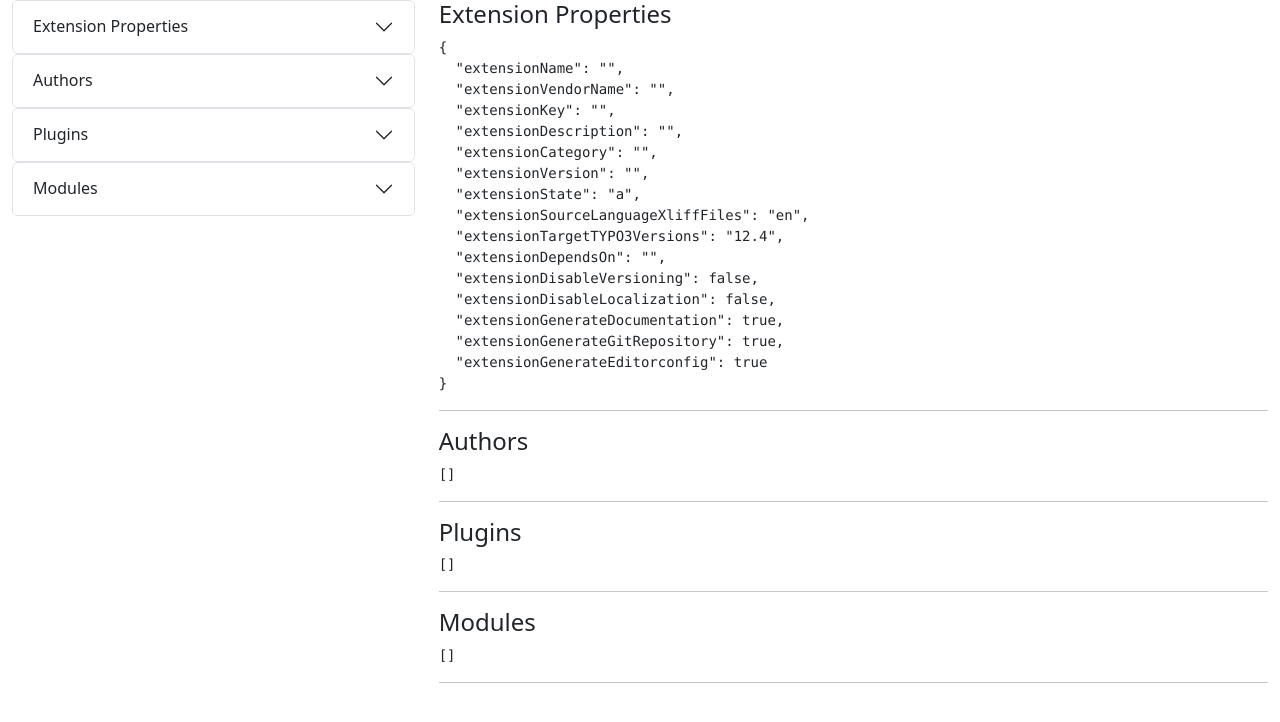
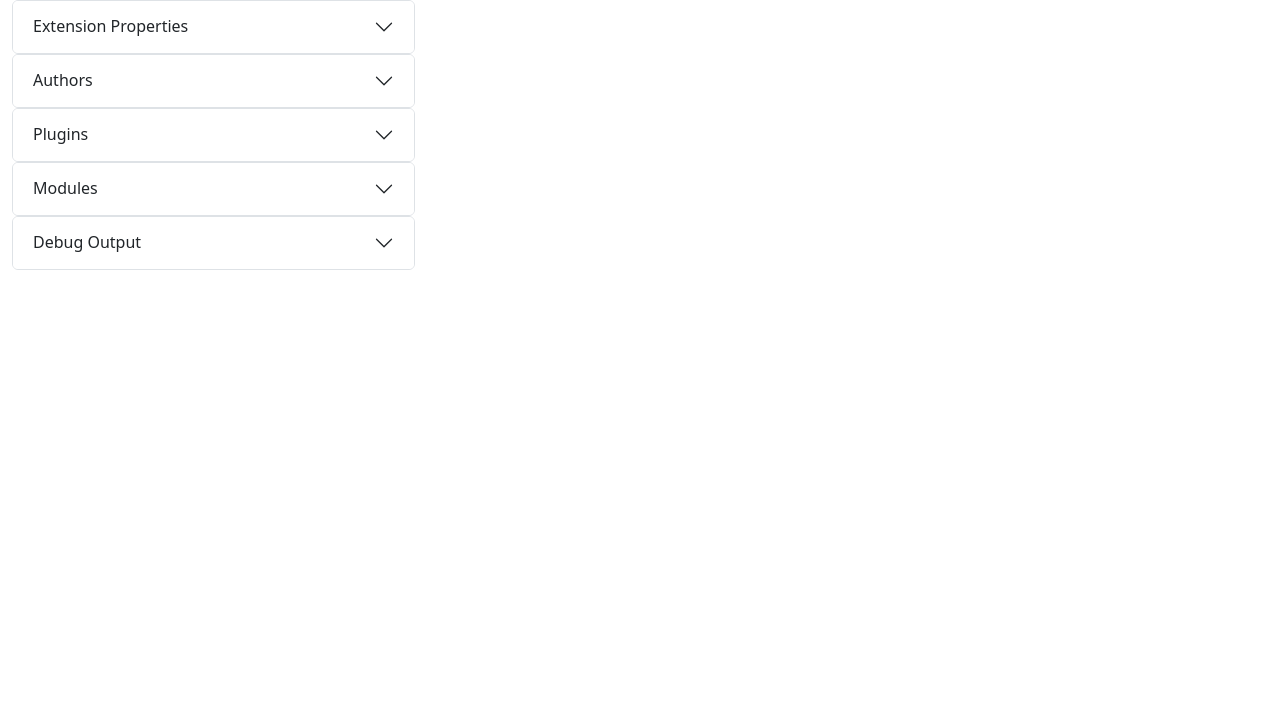
Before and after one commit to PKuhlmay/extensionbuilder-12-react, a React (Create React App) app: page / in a window 1280 px wide. Shown: the top 722 px of the page. Built offline with nearby package versions, Linux system fonts and the light colour scheme.

Commit message:
Debug output

```diff
--- a/src/App.js
+++ b/src/App.js
@@ -243,9 +243,19 @@ function App() {
                             </div>
                         </div>
                     </div>
-                </div>
-                <div className="col-8 text-start" id="right-column">
 
+                    <div className="accordion" id="accordionDebug">
+                        <div className="accordion-item">
+                            <h2 className="accordion-header" id="headingAccordionDebug">
+                                <button className="accordion-button collapsed" type="button" data-bs-toggle="collapse"
+                                        data-bs-target="#collapseAccordionDebug" aria-expanded="true" aria-controls="collapseAccordionDebug">
+                                    Debug Output
+                                </button>
+                            </h2>
+                            <div id="collapseAccordionDebug" className="accordion-collapse collapse"
+                                 aria-labelledby="headingAccordionDebug"
+                                 data-bs-parent="#accordionDebug">
+                                <div className="accordion-body">
                                     <h4>Extension Properties</h4>
                                     <pre>
                                         {JSON.stringify(extensionProperties, null, 2)}
@@ -269,6 +279,10 @@ function App() {
                                 </div>
                             </div>
                         </div>
+                    </div>
+                </div>
+            </div>
+        </div>
     );
 }
 
```
Lines whose indentation alone changed are shown as unchanged.
